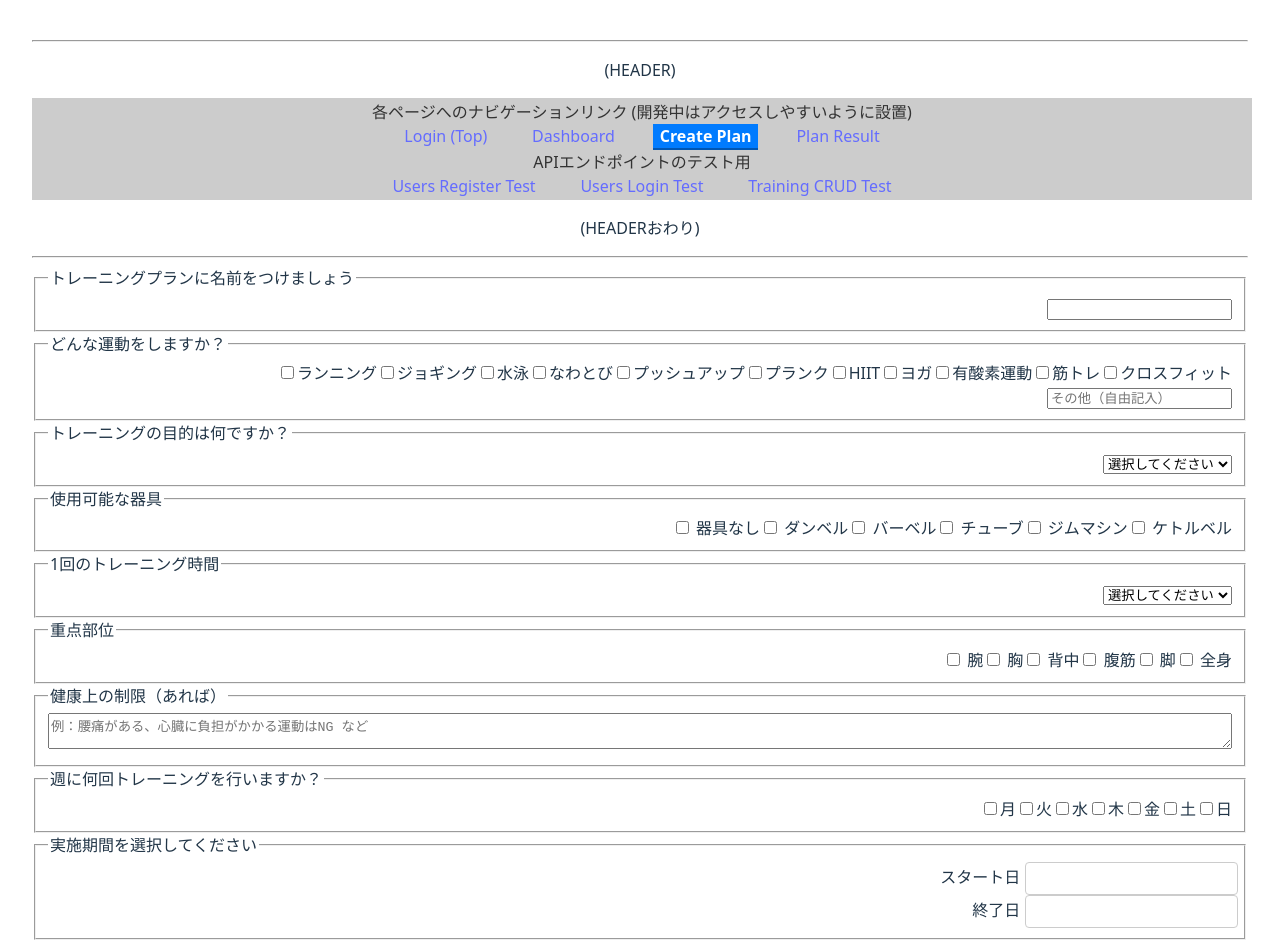
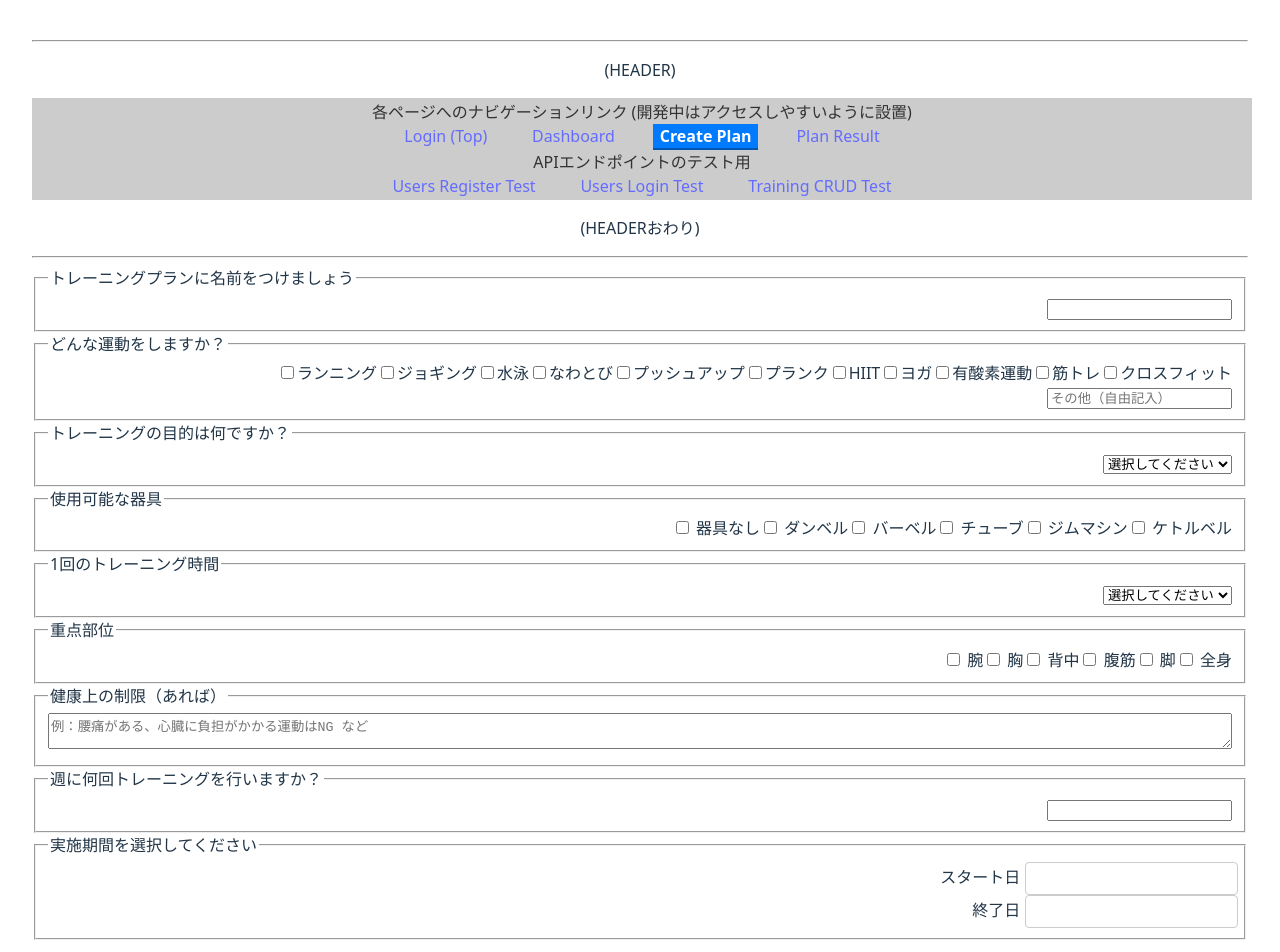
Before and after one commit to study-basic-hackathon/training, a React (Vite) app in the folder frontend/: page /create in a window 1280 px wide. Shown: the top 952 px of the page. Built offline with nearby package versions, Linux system fonts and the light colour scheme.

Commit message:
Исправлена ошибка: formData was not defined

```diff
--- a/frontend/package.json
+++ b/frontend/package.json
@@ -14,7 +14,9 @@
     "dayjs": "^1.11.13",
     "react": "^19.1.0",
     "react-dom": "^19.1.0",
-    "react-router-dom": "^7.6.1"
+    "react-router-dom": "^7.6.1",
+    "date-fns": "^4.1.0",
+    "react-datepicker": "^8.4.0"
   },
   "devDependencies": {
     "@eslint/js": "^9.25.0",
--- a/frontend/src/App.jsx
+++ b/frontend/src/App.jsx
@@ -14,7 +14,6 @@ import './App.css'
 
 // // 開発用コンポーネント
 import TrainingForm from './components/TrainingForm';
-import ResultPage from './pages/ResultPage';
 import UserRegistration from './components/UserRegistration'; // ユーザー登録コンポーネントをインポート
 
 function App() {
@@ -34,7 +33,6 @@ function App() {
                 {/* 開発用 */}
                 <Route path="/test/users/register" element={<UserRegistration />} /> {/* User新規登録のテスト */}
                 <Route path="/test/training" element={<TrainingForm />} />  {/* APIトレーニングのダッシュボード */}
-                <Route path="/result/:id" element={<ResultPage />} />
             </Routes>
 
             {/* <Footer /> */}
--- a/frontend/src/pages/PlanCreatePage.jsx
+++ b/frontend/src/pages/PlanCreatePage.jsx
@@ -8,54 +8,44 @@ registerLocale('ja', ja);
 
 export default function PlanCreatePage() {
     const navigate = useNavigate();
-    const [selectedDays, setSelectedDays] = useState([]);
     const [startDate, setStartDate] = useState(null);
     const [endDate, setEndDate] = useState(null);
 
-
-    const days = ["月", "火", "水", "木", "金", "土", "日"];
     const exercises = ["ランニング", "ジョギング", "水泳", "なわとび", "プッシュアップ", "プランク", "HIIT", "ヨガ", "有酸素運動", "筋トレ", "クロスフィット"];
-
-    const toggleDay = (day) => {
-        setSelectedDays((prev) =>
-            prev.includes(day)
-                ? prev.filter((d) => d !== day)
-                : [...prev, day]
-        );
-    };
 
     const handleSubmit = async (e) => {
         e.preventDefault();
 
-        // 必須チェック（先にする）
-        if (selectedDays.length === 0) {
-            alert("少なくとも1つの曜日を選択してください。");
-            return;
-        }
+        const formData = new FormData(e.target);
 
         if (!startDate || !endDate) {
             alert("スタート日と終了日を選択してください。");
             return;
         }
 
-        const formData = new FormData(e.target);
+        if (startDate > endDate) {
+            alert("終了日は開始日より後の日付を選んでください。");
+            return;
+        }
+
+        const formatDate = (date) => date.toISOString().split('T')[0];
 
         const exerciseTypes = formData.getAll("exerciseTypes");
         const availableEquipment = formData.getAll("availableEquipment");
         const focusAreas = formData.getAll("focusAreas");
 
         const payload = {
-            planName: formData.get("planName"),
-            customExercise: formData.get("customExercise"),
-            trainingGoal: formData.get("trainingGoal"),
-            availableEquipment: availableEquipment,
-            sessionLength: formData.get("sessionLength"),
-            focusAreas: focusAreas,
-            healthLimitations: formData.get("healthLimitations"),
-            exerciseTypes: exerciseTypes,
-            trainingDays: selectedDays,
-            startDate: startDate.toISOString(),
-            endDate: endDate.toISOString(),
+            name: formData.get("planName"),
+            custom_exercise: formData.get("customExercise"),
+            goal: formData.get("trainingGoal"),
+            available_equipment: availableEquipment,
+            session_length: formData.get("sessionLength"),
+            focus_areas: focusAreas,
+            health_limitations: formData.get("healthLimitations"),
+            exercises: exerciseTypes,
+            frequency: formData.get("frequency"),
+            start_date: formatDate(startDate),
+            end_date: formatDate(endDate),
         };
 
         console.log(payload);
@@ -170,23 +160,7 @@ export default function PlanCreatePage() {
             {/* トレーニング日 */}
             <fieldset>
                 <legend className="font-semibold text-end">週に何回トレーニングを行いますか？</legend>
-                <div className="flex gap-2 flex-wrap">
-                    {days.map((day) => (
-                        <label key={day} className="border rounded px-3 py-1 cursor-pointer flex items-center gap-1">
-                            <input
-                                type="checkbox"
-                                checked={selectedDays.includes(day)}
-                                onChange={() => toggleDay(day)}
-                                className="hidden"
-                            />
-                            <span className={selectedDays.includes(day)
-                                ? "bg-blue-500 text-white px-2 py-1 rounded"
-                                : "px-2 py-1"}>
-                                {day}
-                            </span>
-                        </label>
-                    ))}
-                </div>
+                <input name="frequency" required className="w-full border rounded p-2" />
             </fieldset>
 
             {/* 実施期間 */}
--- a/package.json
+++ /dev/null
@@ -1,6 +0,0 @@
-{
-  "dependencies": {
-    "date-fns": "^4.1.0",
-    "react-datepicker": "^8.4.0"
-  }
-}
```
Also changed, not shown: 1 other file (tests, documents, lock files or other folders).
